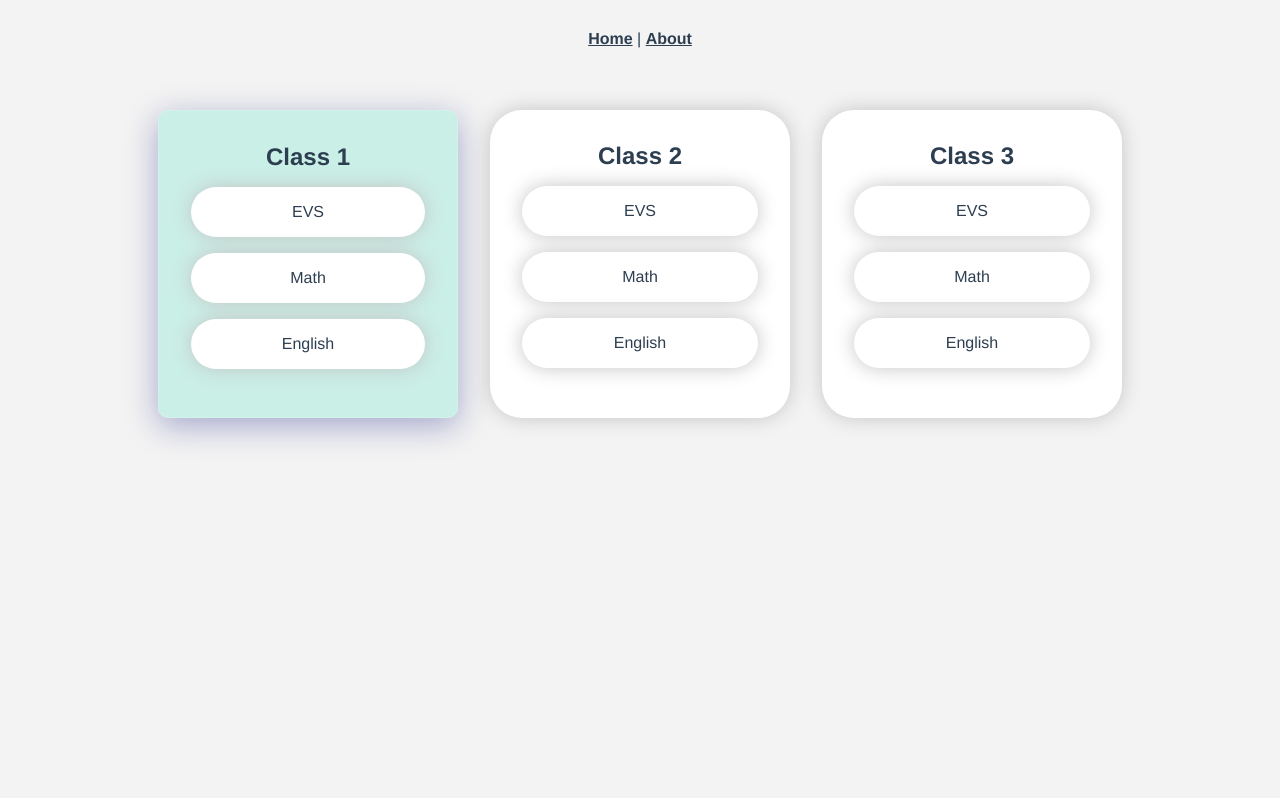
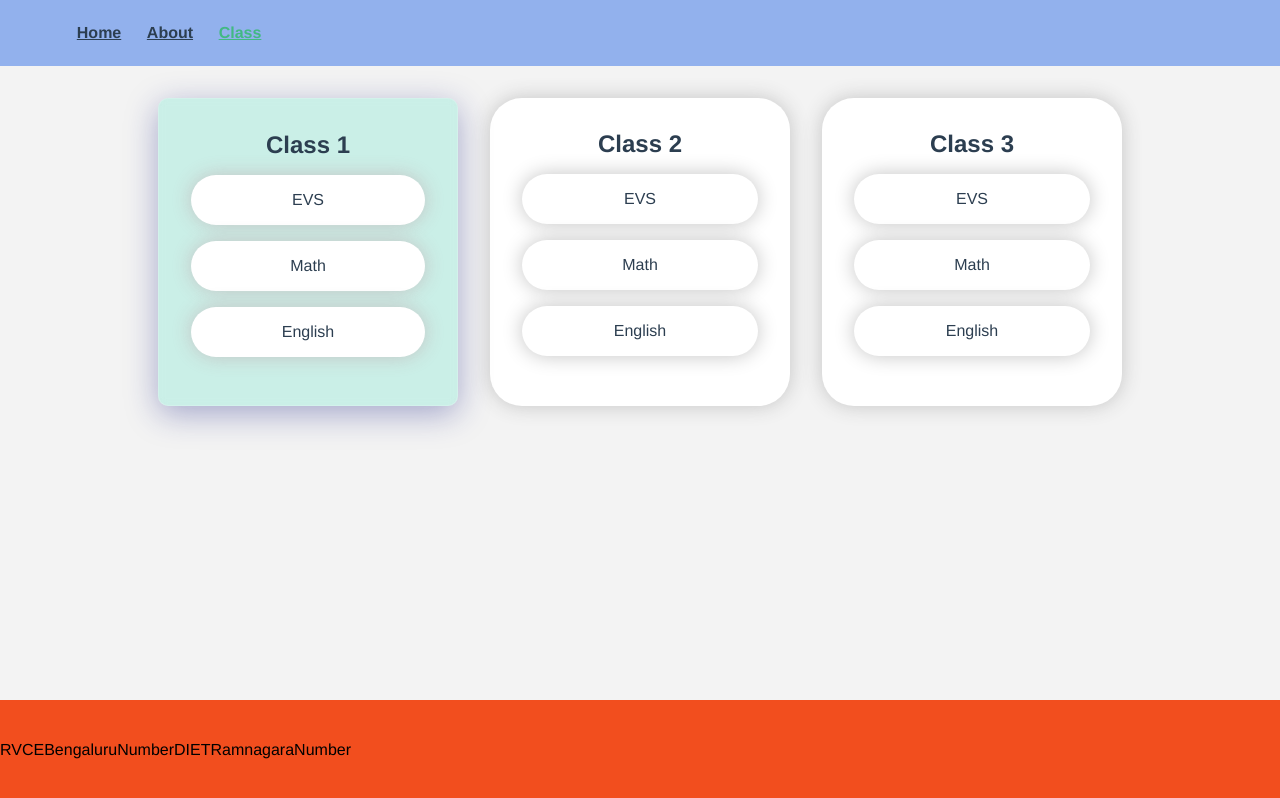
Before and after one commit to abhayhk2001/DIET-Website, a Vue app: page /class in a window 1280 px wide. Built offline with nearby package versions, Linux system fonts and the light colour scheme.

Commit message:
Header and Footer

```diff
--- a/src/App.vue
+++ b/src/App.vue
@@ -1,32 +1,45 @@
 <template>
   <div id="app">
-    <div id="nav">
-      <router-link to="/">Home</router-link> |
-      <router-link to="/about">About</router-link>
+    <Navbar/>
+    <div class="main-content">
+      <router-view />
     </div>
-    <router-view/>
+    <Footer/>
   </div>
 </template>
 
 <style>
+  html , body {
+    font-family: "Playfair Display", serif;
+    background: var(--clr-graylight);
+    min-height: 100vh;
+  }
+
 #app {
   font-family: Avenir, Helvetica, Arial, sans-serif;
   -webkit-font-smoothing: antialiased;
   -moz-osx-font-smoothing: grayscale;
-  text-align: center;
   color: #2c3e50;
+  height: 100vh;
+  display: flex;
+  flex-direction: column;
 }
 
-#nav {
-  padding: 30px;
-}
 
-#nav a {
-  font-weight: bold;
-  color: #2c3e50;
-}
-
-#nav a.router-link-exact-active {
-  color: #42b983;
+.main-content{
+  flex:1 0 auto;
 }
 </style>
+
+<script>
+import Navbar from "@/components/Navbar.vue"
+import Footer from "@/components/Footer.vue"
+
+export default {
+  name: 'App',
+  components: {
+    Navbar,
+    Footer
+  }
+}
+</script>
--- /dev/null
+++ b/src/components/Footer.vue
@@ -0,0 +1,38 @@
+<template>
+    <div class="footer">
+		<div class="contacts">
+			<div class="rv">
+				<span>RVCE</span>
+				<span>Bengaluru</span>
+				<span>Number</span>
+			</div>
+			<div class="diet">
+				<span>DIET</span>
+				<span>Ramnagara</span>
+				<span>Number</span>
+			</div>
+		</div>
+    </div>
+</template>
+
+<style>
+.footer{
+	height: 100px;
+	display: flex;
+	align-items: center;
+	background: #F24E1E;
+	color: black;
+	flex-direction: row;
+}
+
+.contacts{
+	display: flex;
+	flex-direction: row;
+}
+</style>
+
+<script>
+export default {
+	name: 'Footer'
+}
+</script>
--- /dev/null
+++ b/src/components/Navbar.vue
@@ -0,0 +1,36 @@
+<template>
+    <div id="nav">
+      <span class="nav-element"><router-link to="/">Home</router-link></span>
+      <span class="nav-element"><router-link to="/about">About</router-link></span>
+      <span class="nav-element"><router-link to="/class">Class</router-link></span>
+    </div>
+</template>
+
+<style>
+
+#nav {
+  position: sticky;
+  top: 0;
+  padding: 3vh 5vw;
+  background: #92B1ED
+}
+
+#nav a {
+  font-weight: bold;
+  color: #2c3e50;
+}
+
+#nav a.router-link-exact-active {
+  color: #42b983;
+}
+
+.nav-element{
+  padding: 0 1vw
+}
+</style>
+
+<script>
+export default ({
+  name : 'Navbar'
+})
+</script>
--- a/src/views/Class.vue
+++ b/src/views/Class.vue
@@ -1,7 +1,16 @@
 <template>
   <div class="wrapper">
-
-      <div class="Grade" style="background: rgba( 80, 227, 194, 0.25 ); box-shadow: 0 8px 32px 0 rgba( 31, 38, 135, 0.37 ); backdrop-filter: blur( 4px ); -webkit-backdrop-filter: blur( 4px ); border-radius: 10px; border: 1px solid rgba( 255, 255, 255, 0.18 );">
+    <div
+      class="Grade"
+      style="
+        background: rgba(80, 227, 194, 0.25);
+        box-shadow: 0 8px 32px 0 rgba(31, 38, 135, 0.37);
+        backdrop-filter: blur(4px);
+        -webkit-backdrop-filter: blur(4px);
+        border-radius: 10px;
+        border: 1px solid rgba(255, 255, 255, 0.18);
+      "
+    >
       <h2>Class 1</h2>
       <div class="subject" v-on:click="rout('/')">EVS</div>
       <div class="subject" v-on:click="rout('/')">Math</div>
@@ -25,16 +34,15 @@
 </template>
 
 <script>
-import router from '../router'
+import router from "../router";
 
 export default {
   methods: {
     rout(dest) {
-        router.push(dest)
-
+      router.push(dest);
     },
-    }
-  }
+  },
+};
 </script>
 
 <style>
@@ -53,10 +61,7 @@ export default {
   paddng: 0;
 }
 
-body {
-  font-family: "Playfair Display", serif;
-  background: var(--clr-graylight);
-}
+
 
 main {
   margin: 2rem;
@@ -89,7 +94,8 @@ box-shadow: 0 8px 32px 0 rgba( 31, 38, 135, 0.37 );
 backdrop-filter: blur( 4px );
 -webkit-backdrop-filter: blur( 4px );
 border-radius: 10px;
-border: 1px solid rgba( 255, 255, 255, 0.18 ); */
+border: 1px solid rgba( 255, 255, 255, 0.18 );
+*/
 }
 
 .subject {
```
Also changed, not shown: 1 other file (tests, documents, lock files or other folders). Lines whose indentation alone changed are shown as unchanged.
